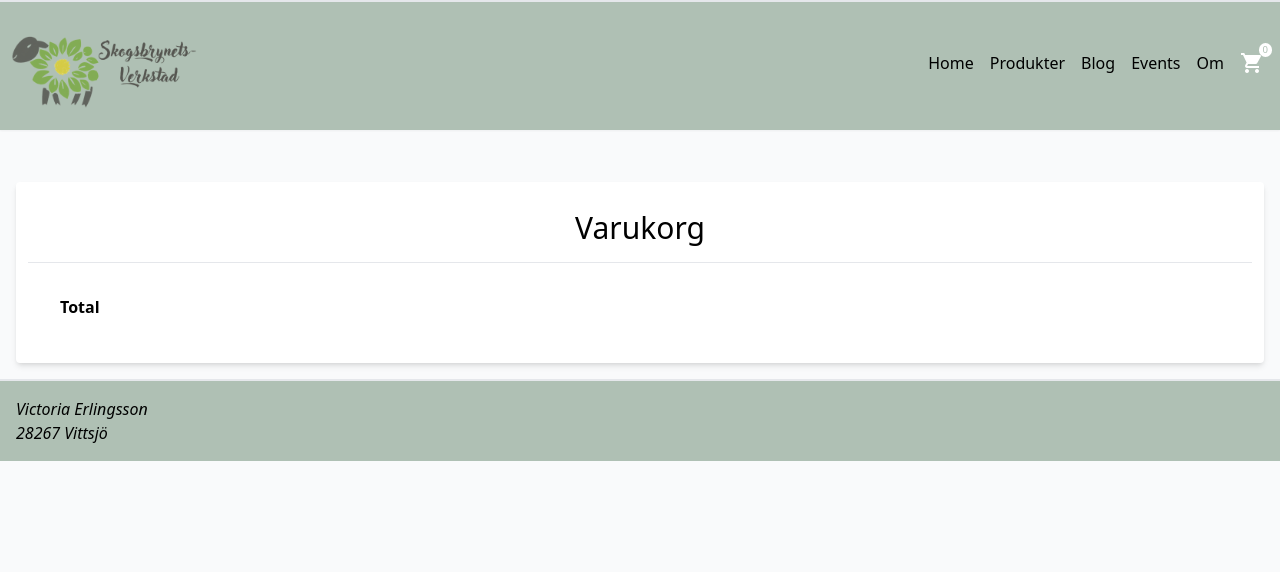
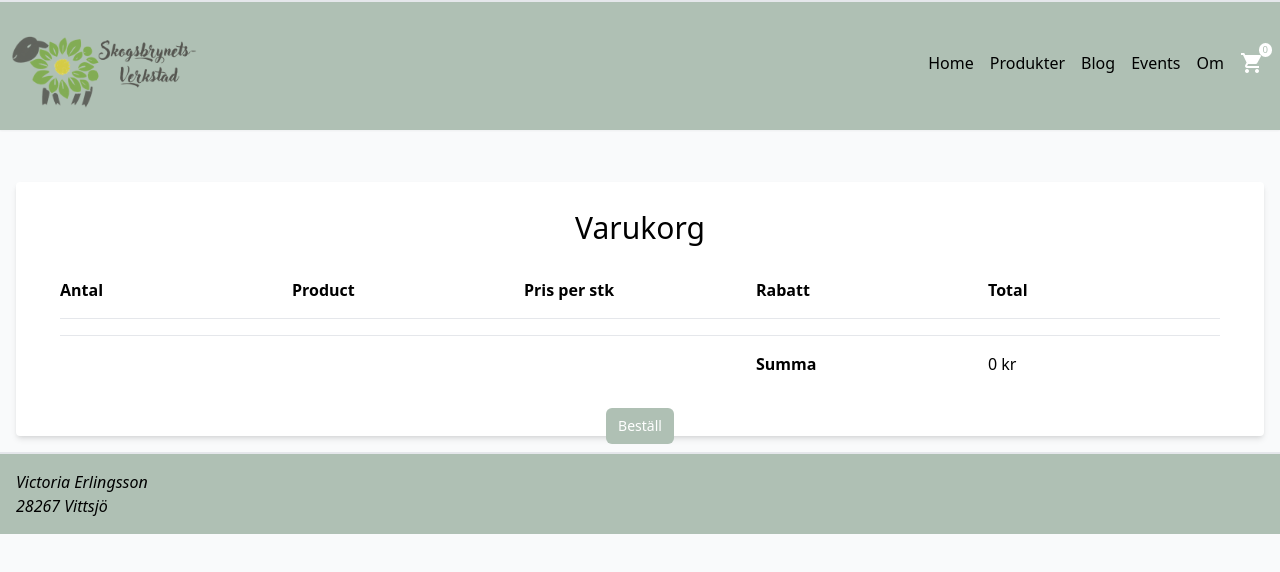
Before and after one commit to JuliaGloggPete/Skogsbrynet2.0, a Nuxt app: page /shoppingcard in a window 1280 px wide. Shown: the top 572 px of the page. Built offline with nearby package versions, Linux system fonts and the light colour scheme.

Commit message:
added2Firebase

```diff
--- a/pages/shoppingcard.vue
+++ b/pages/shoppingcard.vue
@@ -1,29 +1,92 @@
 <template>
   <div class="card">
     <p class="text-3xl text-center mt-4">Varukorg</p>
-  <div class="px-8 my-8" v-for="(item, index) in orderStore.$state.orderedItems" :key="index">
+    <div class="px-8 my-8">
+      <!-- Header row -->
+      <div class="grid grid-cols-5 mb-4 font-semibold">
+        <div>Antal</div>
+        <div>Product</div>
+        <div>Pris per stk</div>
+        <div>Rabatt</div>
+        <div>Total</div>
+      </div>
+      <hr class="mb-4">
 
-    {{ item.orderItemCount }}
-      {{ item.productTitle }}&nbsp;
+      <!-- Items row -->
+      <div class="grid grid-cols-5" v-for="(item, index) in orderStore.$state.orderedItems" :key="index">
+        <div>{{ item.orderItemCount }}</div>
+        <div>{{ item.productTitle }}</div>
+        <div>{{ item.price }} kr</div>
+        <div></div> <!-- Placeholder for Rabatt -->
+        <div>{{ item.price * item.orderItemCount }} kr</div> <!-- Placeholder for Total -->
+      </div>
 
-       price
+  <hr class="my-4" />
+  <div class="grid grid-cols-5 mb-4 ">
+    <div class="col-span-3"></div>
 
-  </div>
-  <hr class="my-4" />
-  <div class="px-8 my-8">
+   <p class="font-bold">Summa</p>
+   <p>{{ overallSum }} kr
+</p>
 
-   <p class="font-bold">Total</p>
-  </div>
-
+</div>
+</div>
+<div class="text-center -mb-5">
+      <button class="btn" @click="placeOrder">Beställ</button>
+    </div>
 </div>
 </template>
 
 <script setup>
 import { useOrderStore } from "~/stores/orderStore";
 import { useOverallCount } from "~/stores/overallCount";
+import { initializeApp } from "firebase/app";
+import { getFirestore, collection, addDoc } from "firebase/firestore";
+
+
+
+const db = getFirestore();
 
 const countStore = useOverallCount();
 const orderStore = useOrderStore();
+
+
+
+const calculateTotal = (item) => {
+  return item.price * item.orderItemCount;
+};
+
+
+const overallSum = computed(() => {
+  let sum = 0;
+  orderStore.$state.orderedItems.forEach((item) => {
+    sum += calculateTotal(item);
+  });
+  return sum;
+});
+const placeOrder = async () => {
+  const orderItems = orderStore.$state.orderedItems.map((item) => ({
+    itemName: item.productTitle,
+    itemPrice: item.price,
+    itemCount: item.orderItemCount,
+  }));
+
+  const newOrder = {
+    orderItems: orderItems,
+    totalSum: overallSum.value, // Assuming overallSum is a computed property
+    // Add other details of the order if needed
+  };
+
+  try {
+    await addDoc(collection(db, "Orders"), newOrder);
+    console.log("Order placed successfully!");
+  } catch (error) {
+    console.error("Error placing order:", error);
+  }
+};
+
+
+//db.collection("Order").add(newOrder)
 
 
 
```
Also changed, not shown: pages/index.vue (+0 -10 lines).
